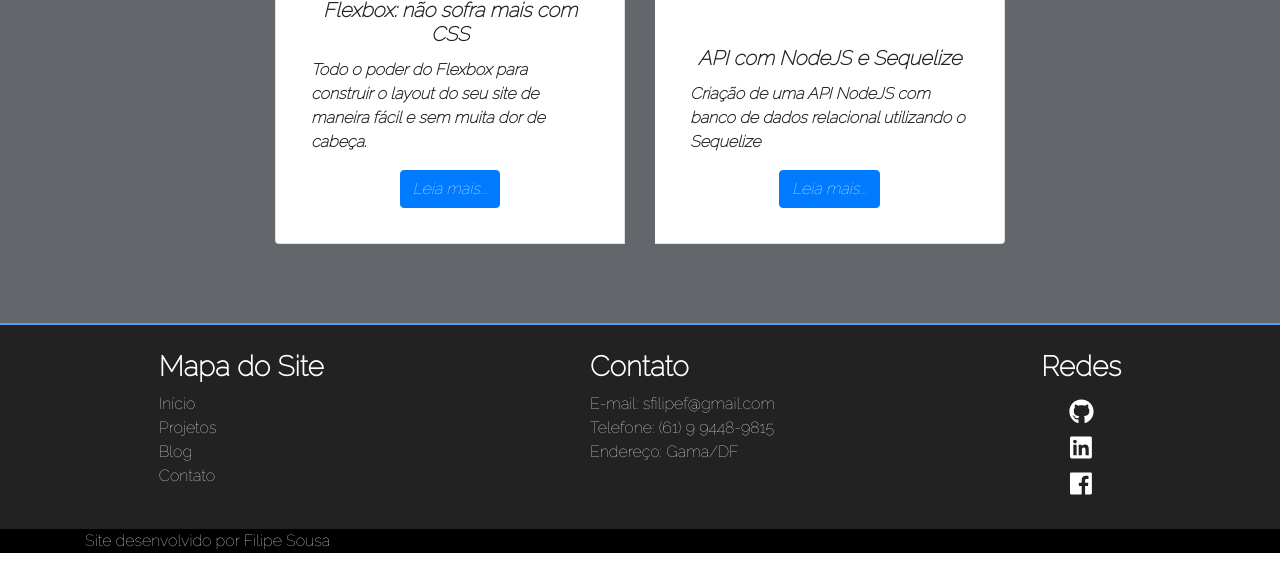
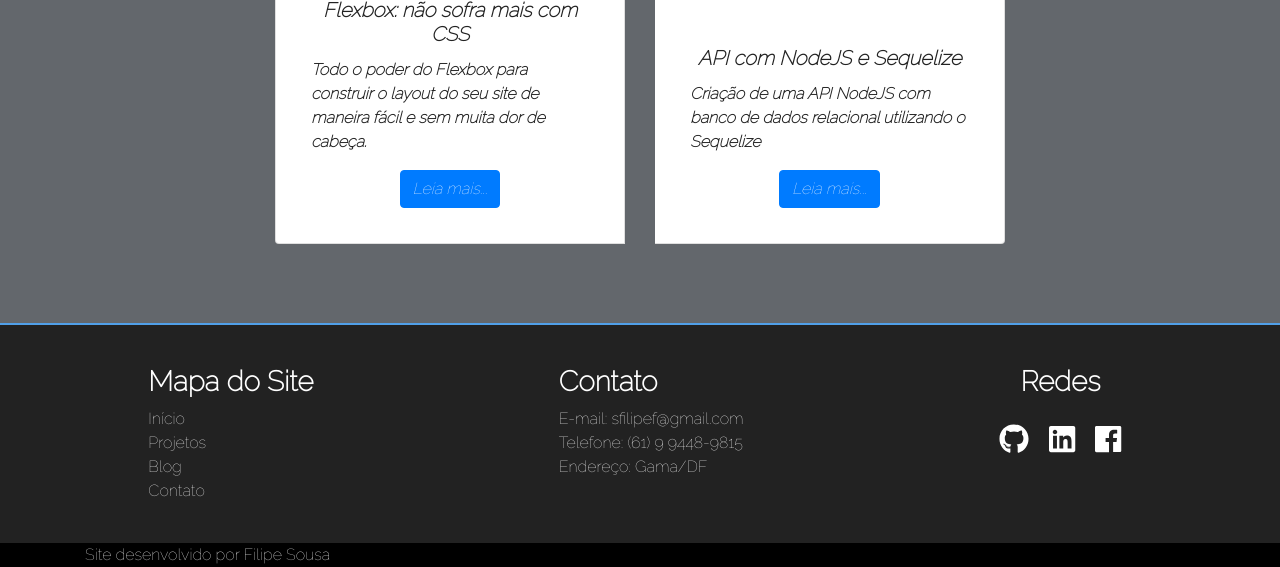
Before and after one commit to FilipeFilpe/FilipeFilpe.github.io, a plain HTML site: page index.html in a window 1280 px wide. Shown: the part 2028-2595 px from the top of the page. Drawn offline with nearby package versions, Linux system fonts and the light colour scheme.

Commit message:
Finalize Site

```diff
--- a/css/style.sass
+++ b/css/style.sass
@@ -134,7 +134,7 @@ main
         .card-group
             justify-content: center
             .card,
-                width: 350px
+                max-width: 350px
                 padding: 15px
                 margin: 15px
                 flex: unset
@@ -157,24 +157,30 @@ footer
     padding: 2%
     display: flex
     justify-content: space-around
+    flex-wrap: wrap
     background: #222222
     h3
         font-weight: bold
-    .contato, .mapa-site, .redes-sociais, rodape
+    > div
+        margin: 15px
+    > div:not(.redes-sociais)
         color: #ffffff
-    .redes-sociais-itens
-        float: right
-        width: 100%
-        margin-top: 5%
+        min-width: 150px
+    .redes-sociais
         text-align: center
         display: flex
         flex-direction: column
-        a
-            margin: 3px
-            svg
-                font-size: 25px
-        a:hover
-            text-decoration: none
+        .redes-sociais-itens
+            float: right
+            margin-top: 5%
+            text-align: center
+            display: flex
+            a
+                margin: 10px
+                svg
+                    font-size: 30px
+            a:hover
+                text-decoration: none
 
 .rodape
     background-color: black
```
Also changed, not shown: css/style.css, index.html (line endings or trailing spaces), 1 other file.
